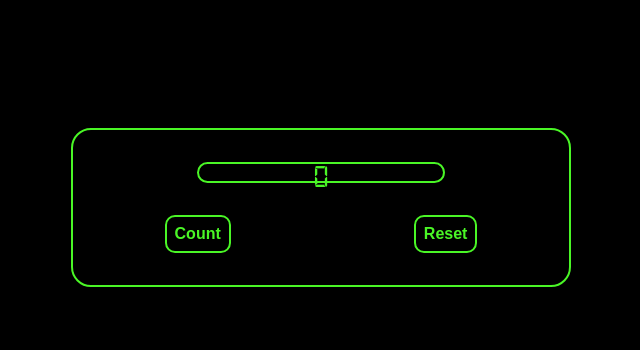
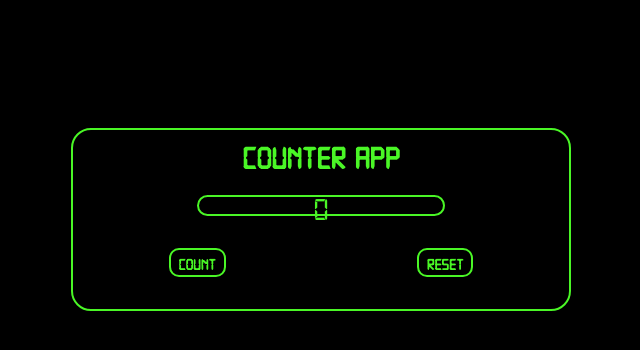
Before and after one commit to JC2295/Counter, a plain HTML site: page index.html in a window 1280 px wide. Shown: the whole page, without its empty margins (319-959 px from the left). Drawn offline with Linux system fonts and the light colour scheme.

Commit message:
Added some more styling and a title.

```diff
--- a/index.html
+++ b/index.html
@@ -12,6 +12,7 @@
 
 <body>
   <div id="container">
+    <h1 id="title">Counter App</h1>
     <div>
       <p id="number"></p>
     </div>
--- a/style.css
+++ b/style.css
@@ -23,6 +23,13 @@ body {
   background-color: black;
 }
 
+#title{
+  color: #4AF626;
+  font-family: "digital-7";
+  text-align: center;
+  padding-top: 1rem;
+}
+
 #number {
   border: solid #4AF626 2px;
   border-radius: 20px;
@@ -44,7 +51,7 @@ body {
 
 .btn {
   font-size: 1rem;
-  font-family: Arial;
+  font-family: "digital-7";
   font-weight: bold;
   padding: 0.5rem;
   border-radius: 10px;
```
